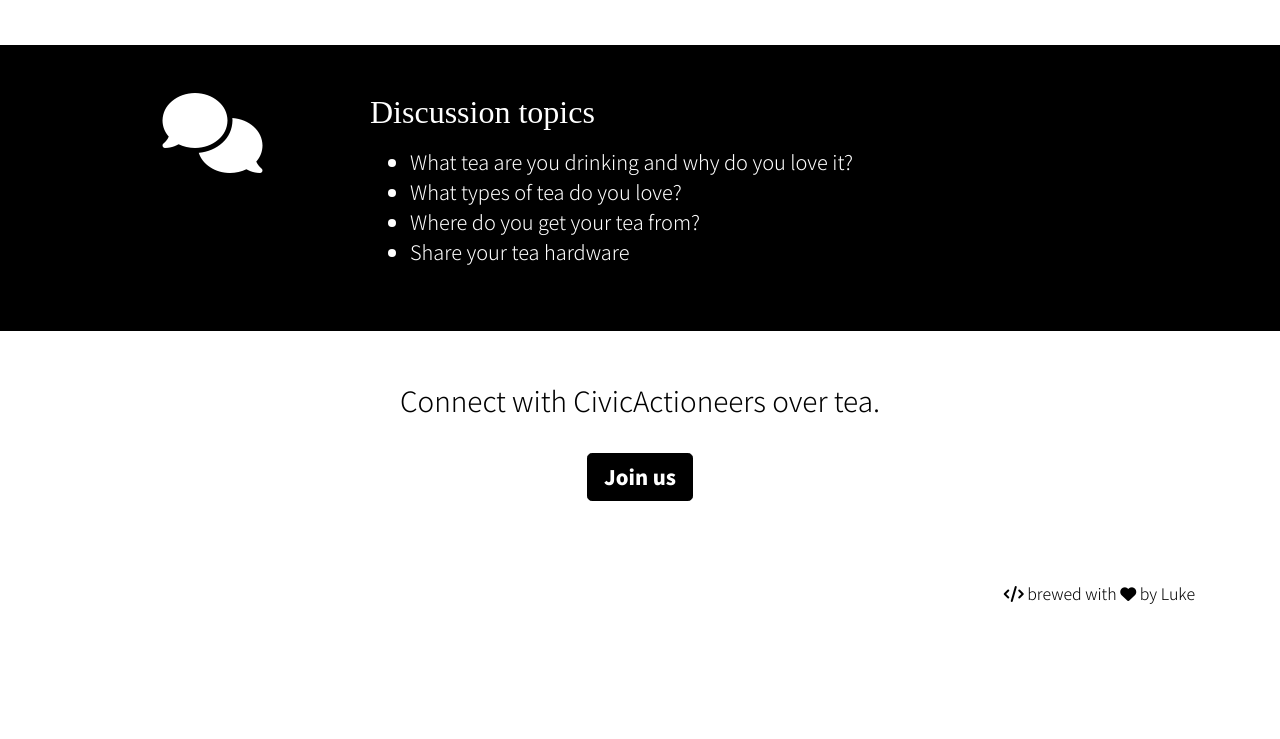
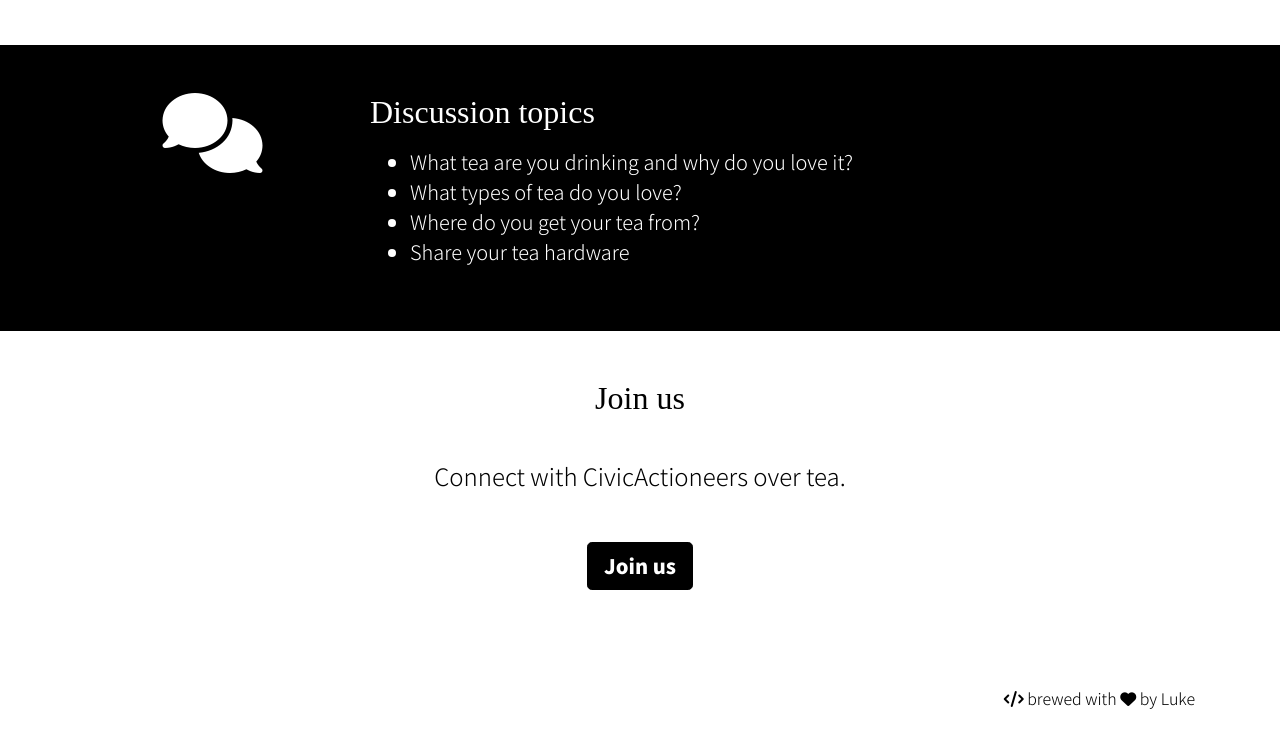
Before and after one commit to CivicActions/tea, a plain HTML site: page index.html in a window 1280 px wide. Shown: the part 735-1474 px from the top of the page. Before the commit the page ends 1369 px from the top, so only its background shows below. Drawn offline with nearby package versions, Linux system fonts and the light colour scheme.

Commit message:
Update home

```diff
--- a/css/style.css
+++ b/css/style.css
@@ -51,6 +51,7 @@ img {
 }
 
 .lead {
+    color: #000000;
     font-size: 1.75rem;
     margin-top: 2rem;
     margin-bottom: 2rem;
@@ -97,23 +98,35 @@ a.btn-primary:hover {
 .dark {
     color: #ffffff;
     background: #000000;
-    margin-bottom: 1rem;
+    margin-bottom: 3rem;
     margin-top: 3rem;
     padding-bottom: 3rem;
     padding-top: 3rem;
 }
 
-.dark p, .dark li, .dark h2 {
+.dark p,
+.dark li,
+.dark h2 {
     color: #ffffff;
 }
 
 .dark h2 {
+    margin-bottom: 0;
     padding-bottom: 1rem;
+}
+
+/* Join */
+
+.join p {
+    font-size: 1.5rem;
+    margin: 1rem 0;
+    padding: 1rem 0;
 }
 
 /* Icons */
 
-.fas, .fab {
+.fas,
+.fab {
     margin-bottom: 1rem;
 }
 
--- a/index.html
+++ b/index.html
@@ -100,9 +100,10 @@
             </div>
         </div>
     </div>
-    <div class="container">
+    <div class="container join">
         <div class="row">
             <div class="col-sm-12 text-center">
+                <h2>Join us</h2>
                 <p class="lead">Connect with CivicActioneers over tea.</p>
                 <p><a class="btn btn-primary btn-lg" href="https://sched.co/efe2" role="button">Join us</a></p>
             </div>
```
